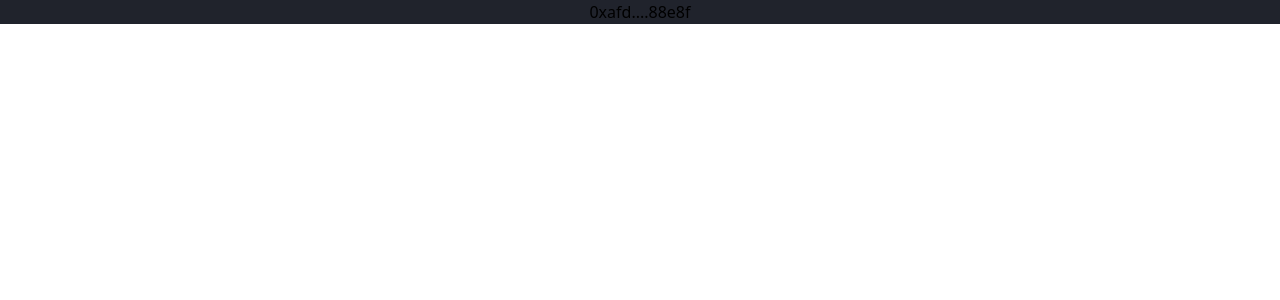
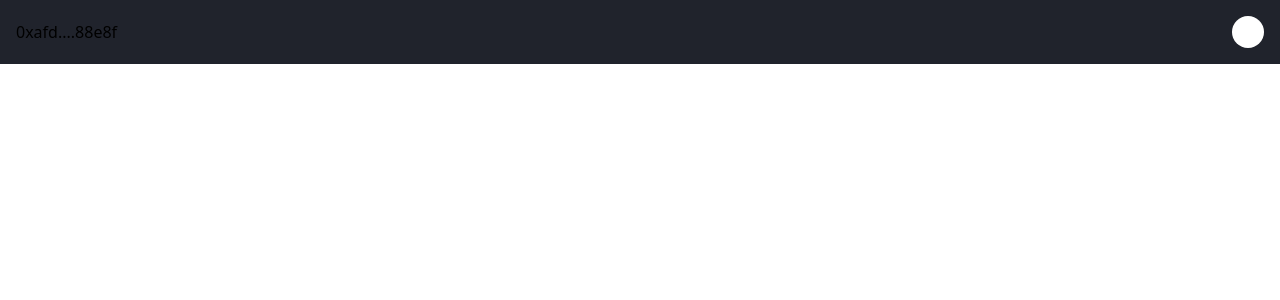
Before and after one commit to Mr-DecodeBlock/Decentralize-Token-Exchange, a React (Create React App) app: page / in a window 1280 px wide. Shown: the top 300 px of the page. Built offline with nearby package versions, Linux system fonts and the light colour scheme.

Commit message:
dex token exchange

```diff
--- a/src/App.js
+++ b/src/App.js
@@ -4,8 +4,9 @@ import "./App.css";
 export default function App() {
   return (
     <div className="bg-[#1A1D26] w-full h-full">
-      <nav className="bg-[#20232C] w-full flex flex-row justify-center items-center">
+      <nav className="bg-[#20232C] px-4 py-4 w-full flex flex-row justify-between items-center">
         <p>0xafd....88e8f</p>
+        <div className="bg-white rounded-full w-8 h-8"></div>
       </nav>
     </div>
   );
```
